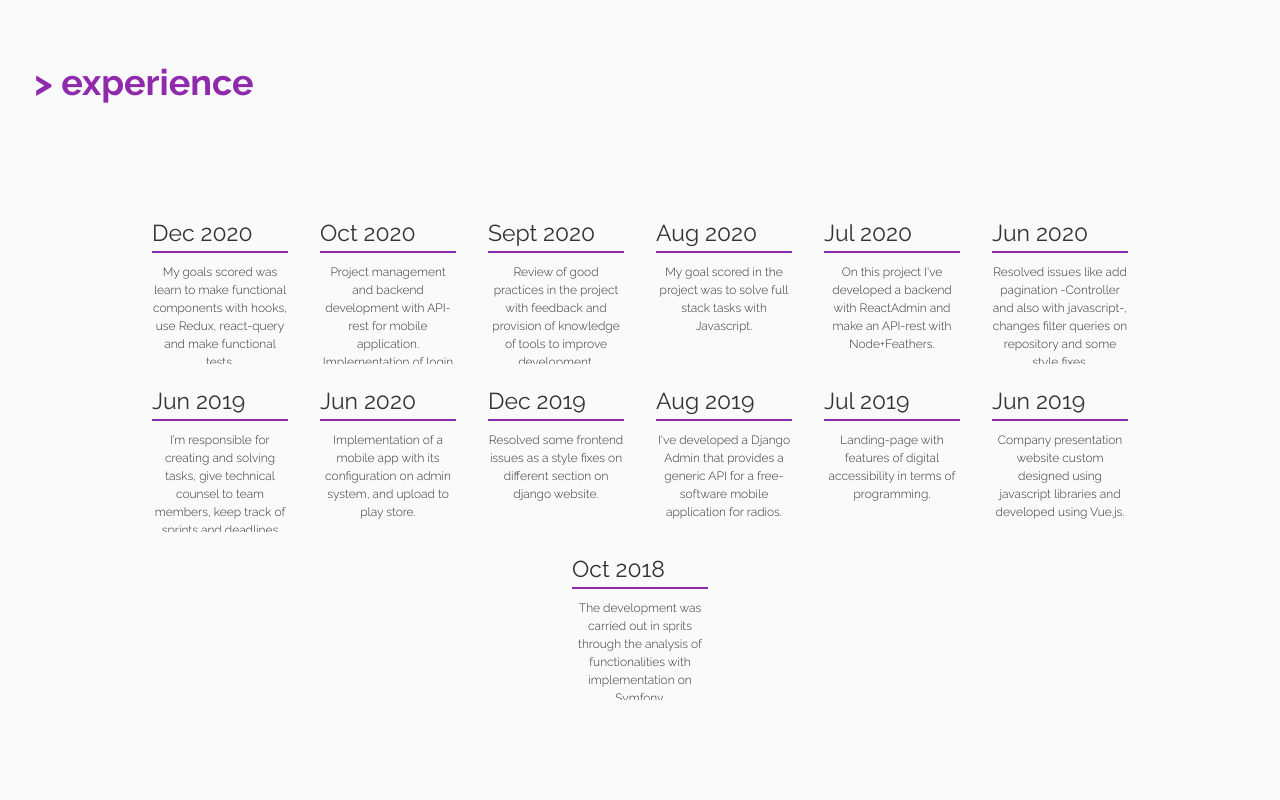
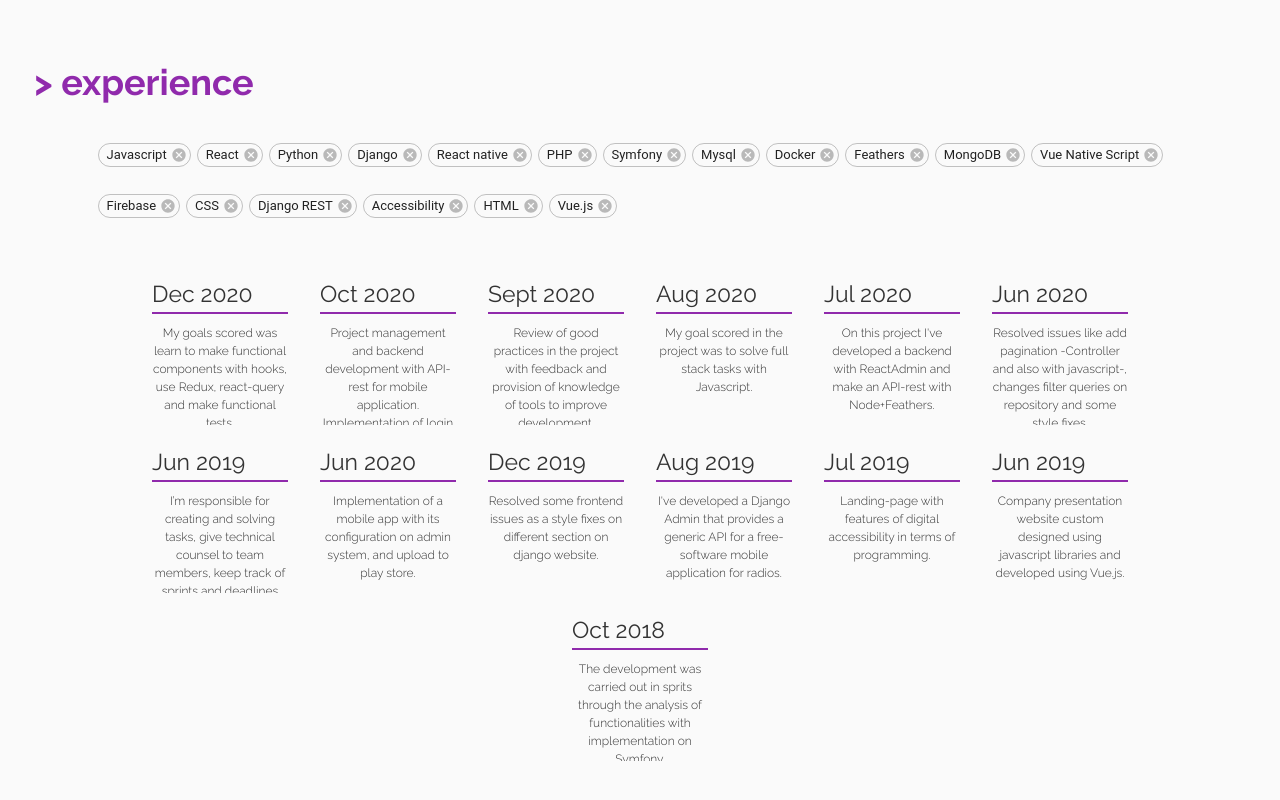
Before and after one commit to NataliaSuarez/NataliaSuarez.github.io, a React (Create React App) app: page / in a window 1280 px wide. Shown: the part 1579-2379 px from the top of the page. Built offline with nearby package versions, Linux system fonts and the light colour scheme.

Commit message:
update experience with filters

```diff
--- a/src/App.js
+++ b/src/App.js
@@ -1,7 +1,7 @@
 import React from "react";
 import Header from "./components/Header";
 import Body from "./components/Body";
-import Footer from "./components/Footer";
+// import Footer from "./components/Footer";
 import "./App.css";
 
 function App() {
--- a/src/components/Body.js
+++ b/src/components/Body.js
@@ -16,15 +16,15 @@ const AboutMe = () => {
     >
       <div className="row-custom">
         <div className="padding-vmin-v-small justify-s-between">
-          <p className={classes.hightlightedText}>&gt; about me</p>
-          <p className={classes.descriptionText}>
+          <div className={classes.hightlightedText}>&gt; about me</div>
+          <div className={classes.descriptionText}>
             <div>
               I've been a backend developer programming on Django and Symfony
               and I've had fun learning Node last year.
             </div>
             <div>Now, I'm developing on frontend in React project.</div>
-          </p>
-          <p className={classes.descriptionText}>
+          </div>
+          <div className={classes.descriptionText}>
             <div>
               I think collective projects are a wonderful way to work in groups
               of people where we can share experiences and knowledge.
@@ -32,7 +32,7 @@ const AboutMe = () => {
             <div>
               I'm also interested in art, free software & technical challenges.
             </div>
-          </p>
+          </div>
         </div>
       </div>
     </div>
--- a/src/components/sections/Experience.js
+++ b/src/components/sections/Experience.js
@@ -1,24 +1,79 @@
-import React, { useState } from "react";
+import React, { useState, useMemo } from "react";
 import { makeStyles } from "@material-ui/core";
 import Grid from "@material-ui/core/Grid";
 import ButtonBase from "@material-ui/core/ButtonBase";
+import Chip from "@material-ui/core/Chip";
 
 import clsx from "clsx";
 import experience from "../../data/experience";
 import "../../App.css";
 import ExperienceDialog from "./ExperienceDialog";
 
+const TechFilterButton = ({ tech, onAdd, onRemove }) => {
+  const [isSelected, setSelected] = useState(false);
+  const classes = useStyles({ isSelected });
+
+  return (
+    <Chip
+      key={tech}
+      size="small"
+      label={tech}
+      variant="outlined"
+      clickable
+      onClick={() => {
+        onAdd(tech);
+        setSelected(true);
+      }}
+      onDelete={() => {
+        onRemove(tech);
+        setSelected(false);
+      }}
+      // className={classes.chip}
+      classes={{
+        root: classes.chipRoot,
+        colorPrimary: classes.chipColorPrimary,
+      }}
+    />
+  );
+};
+
 const Experience = () => {
   const classes = useStyles();
   const [dialogOpen, setDialogOpen] = useState(false);
   const [selectedExperience, setSelectedExperience] = useState(null);
+  const [selectedTechs, setSelectedTech] = useState([]);
 
+  const techs = useMemo(
+    () =>
+      experience.reduce(
+        (acc, c) => [...acc, ...c.tech.filter((t) => !acc.includes(t))],
+        []
+      ),
+    []
+  );
+
+  const filterExperienceList = experience.filter((e) => {
+    return e.tech.some((t) => selectedTechs.includes(t));
+  });
+  const filteredExperience =
+    filterExperienceList.length > 0 ? filterExperienceList : experience;
+
+  /// HANDLE DIALOG
   const handleClick = (experience) => {
     setDialogOpen(true);
     setSelectedExperience(experience);
   };
   const handleClose = () => {
     setDialogOpen(false);
+  };
+
+  /// HANDLE SELECTED TECHS TO FILTER
+  const handleAddTech = (tech) => {
+    if (!selectedTechs.includes(tech))
+      setSelectedTech([...selectedTechs, tech]);
+  };
+  const handleRemoveTech = (tech) => {
+    setSelectedTech(selectedTechs.filter((t) => t !== tech));
   };
 
   return (
@@ -29,20 +84,28 @@ const Experience = () => {
           classes.section
         )}
       >
-        <p className={classes.hightlightedText}>&gt; experience</p>
+        <div>
+          <div className={classes.hightlightedText}>&gt; experience</div>
+        </div>
+        <div className={classes.techFilterContainer}>
+          {techs.map((tech) => (
+            <TechFilterButton
+              key={tech}
+              tech={tech}
+              onAdd={handleAddTech}
+              onRemove={handleRemoveTech}
+            />
+          ))}
+        </div>
         <div className={classes.gridContainer}>
-          <Grid
-            container
-            xs={12}
-            classes={{ container: classes.justifyCenter }}
-          >
+          <Grid container classes={{ container: classes.justifyCenter }}>
             <Grid
               container
               item
               spacing={1}
               classes={{ container: classes.justifyCenter }}
             >
-              {experience.map((e) => (
+              {filteredExperience.map((e) => (
                 <Grid key={e.id} item>
                   <ButtonBase
                     focusRipple
@@ -76,6 +139,23 @@ const useStyles = makeStyles((theme) => ({
     minHeight: "100vh",
     justifyContent: "max-content",
     background: "#fafafa",
+  },
+  // chip: {
+  //   border: ({ isSelected }) =>
+  //     isSelected && "1px solid rgba(144,42,172,0.7) !important",
+  // },
+  chipRoot: {
+    margin: "3px",
+    backgroundColor: ({ isSelected }) => isSelected && "rgba(144,42,172,0.3)",
+    color: ({ isSelected }) => isSelected && "rgba(144,42,172,1)",
+  },
+  techFilterContainer: {
+    // display: "flow-root",
+    marginTop: "10px",
+    marginBottom: "10px",
+    justifyContent: "center",
+    width: "90%",
+    alignSelf: "center",
   },
   gridContainer: {
     paddingTop: "10px",
```
